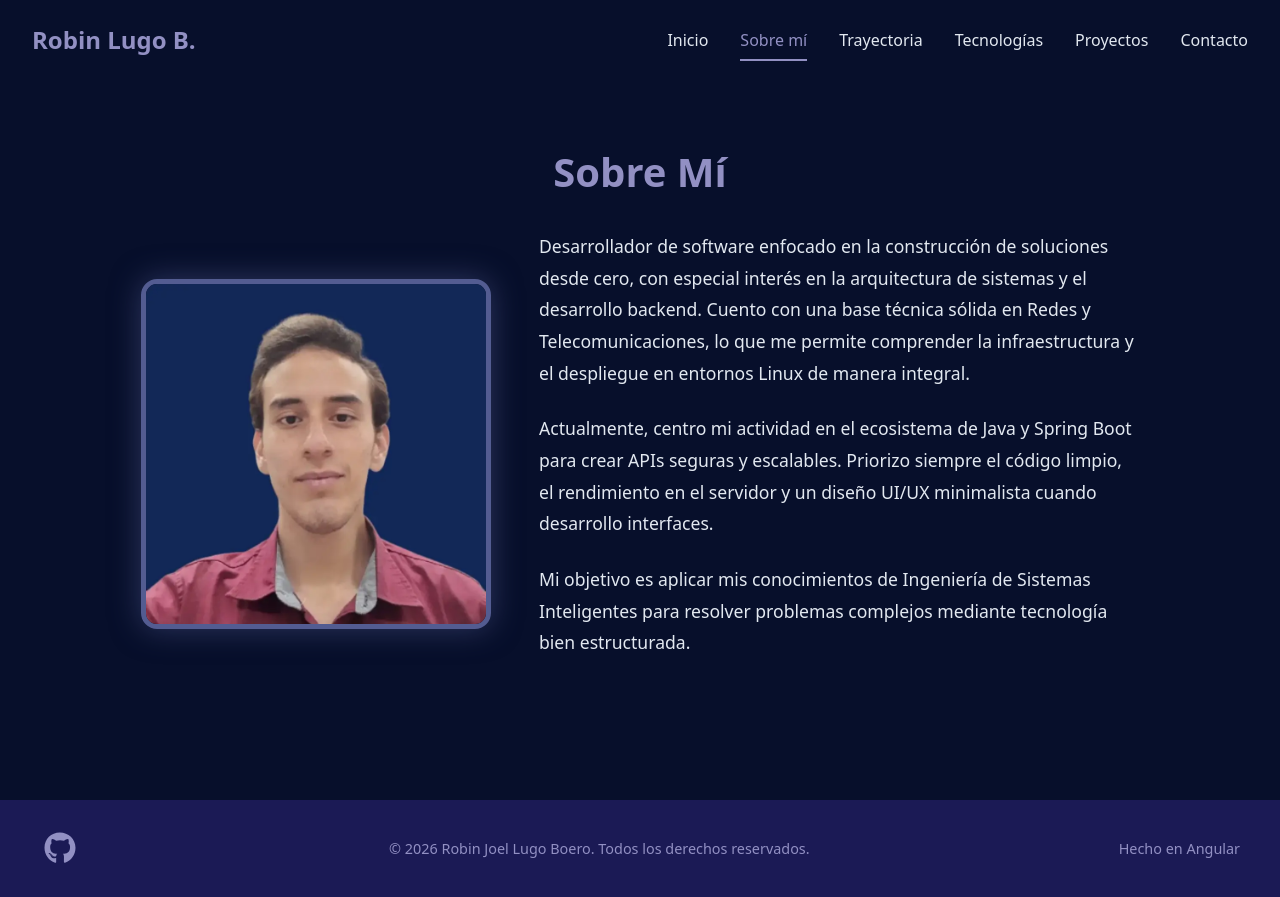
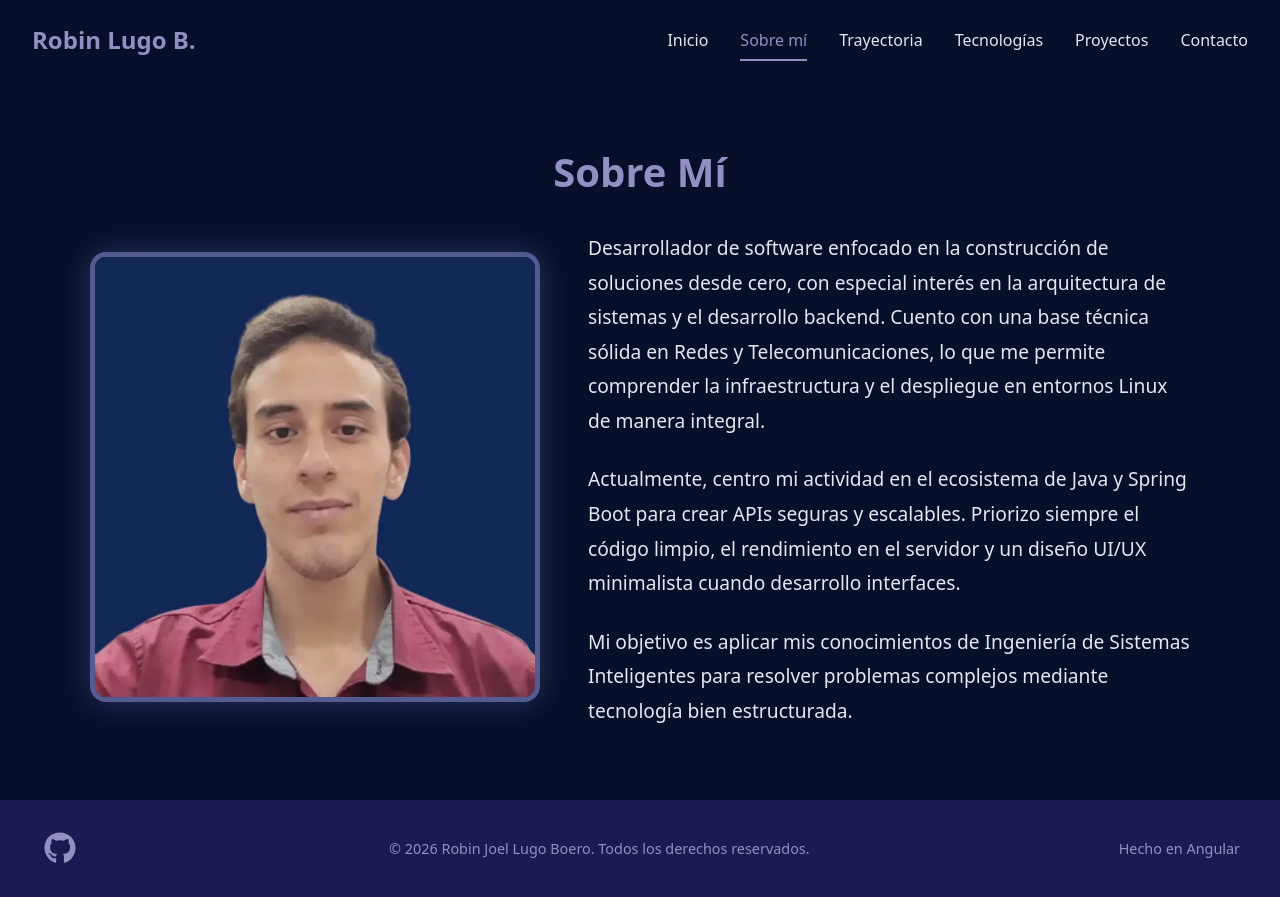
Before and after one commit to RobinLB99/robinlugoboero, an Angular app: page /about in a window 1280 px wide. Built offline with nearby package versions, Linux system fonts and the light colour scheme.

Commit message:
style(about): mejorar equilibrio visual en escritorio aumentando imagen y tipografía

```diff
--- a/src/app/pages/about/about.css
+++ b/src/app/pages/about/about.css
@@ -24,13 +24,13 @@
   align-items: center;
   justify-content: center;
   gap: 3rem;
-  max-width: 1000px;
+  max-width: 1100px;
   margin: 0 auto;
 }
 
 .about-avatar img {
-  width: 350px;
-  height: 350px;
+  width: 450px;
+  height: 450px;
   border-radius: 1rem; /* Rounded corners */
   object-fit: cover;
   border: 5px solid var(--primary);
@@ -39,13 +39,17 @@
 
 .about-content {
   flex: 1;
-  max-width: 600px;
+  max-width: 650px;
   line-height: 1.8;
-  font-size: 1.1rem;
+  font-size: 1.2rem;
 }
 
 .about-content p {
-  margin-bottom: 1.5rem;
+  margin-bottom: 1.5rem; /* Separación entre párrafos */
+}
+
+.about-content p:last-child {
+  margin-bottom: 0;
 }
 
 /* --- Responsive Adjustments for About Section --- */
```
